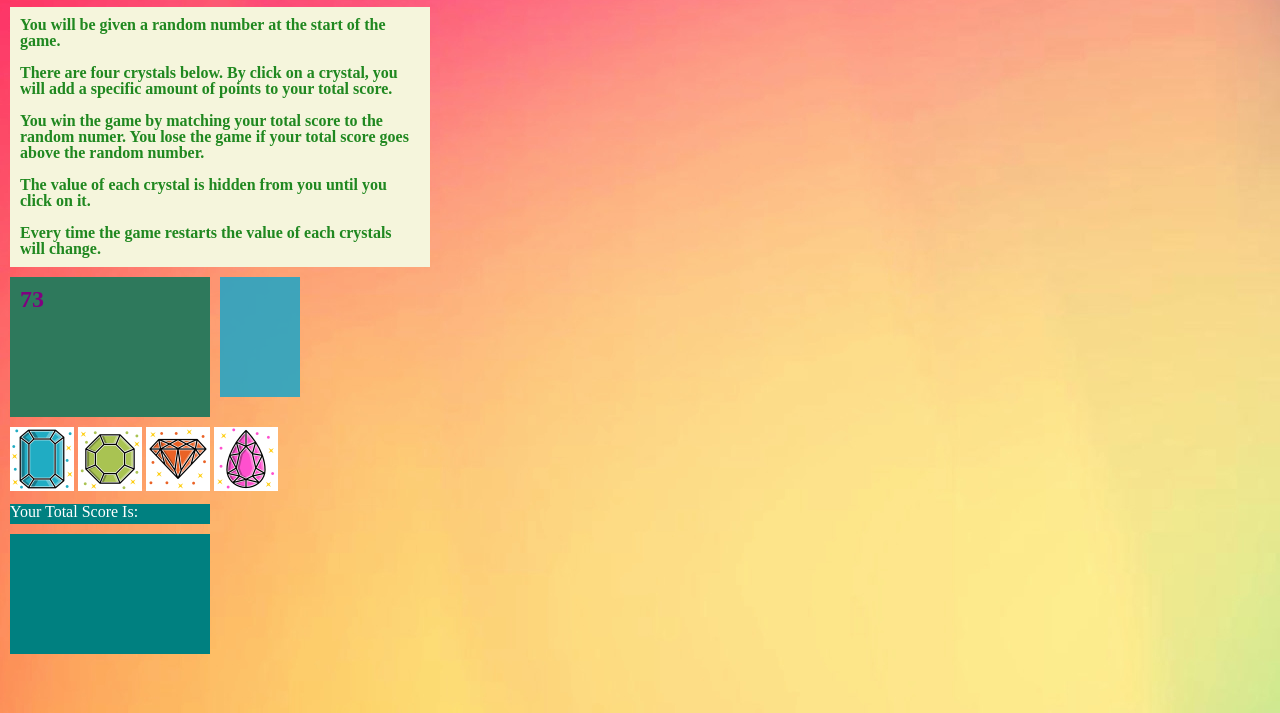
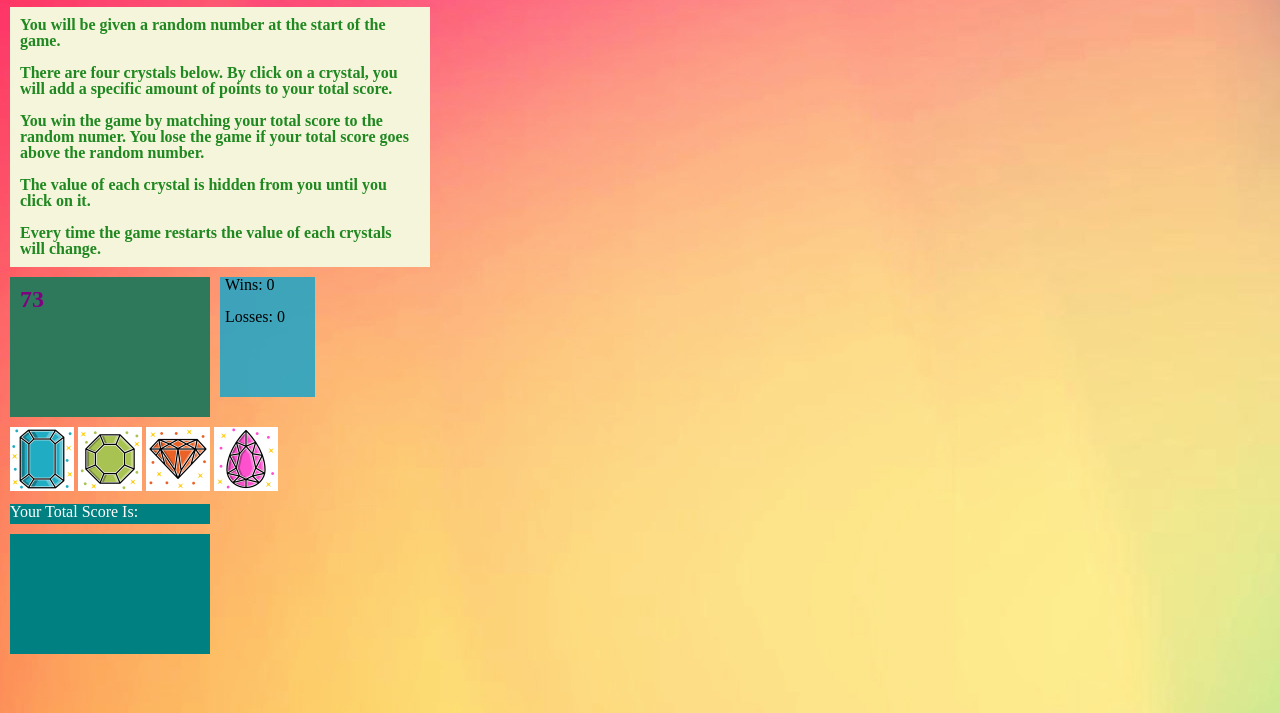
Before and after one commit to ricardobentin/CrystalsCollector, a plain HTML site: page index.html in a window 1280 px wide. Shown: the part 87-800 px from the top of the page. Drawn offline with nearby package versions, Linux system fonts and the light colour scheme.

Commit message:
need to stop for the night

```diff
--- a/assets/css/style.css
+++ b/assets/css/style.css
@@ -39,7 +39,7 @@ h1{
 
 #scoreBoard{
     background-color: rgba(36, 164, 196, 0.877);
-    width: 80px;
+    width: 95px;
     height: 120px;
     margin-left: 10px;
     margin-top: 10px;
@@ -74,3 +74,11 @@ img{
     margin-left: 10px;
     color: white;
 }
+
+#wins{
+    margin-left: 5px
+}
+
+#losses{
+    margin-left: 5px
+}
--- a/assets/javascript/game.js
+++ b/assets/javascript/game.js
@@ -1,14 +1,24 @@
+var userScore;
+var wins = 0;
+var losses = 0;
+//print wins and losses to start the game.
+$("#wins").append("Wins: " + wins);
+$("#losses").append("Losses: " + losses);
 //generate a random number between 19 and 120 for the computerScore
-var computerScore = Math.floor(Math.random() * (120-19+1)) + 19;
+var computerScore = Math.floor(Math.random() * (120 - 19 + 1)) + 19;
 //show computerScore on the screen
 $("#computerScore").append(computerScore);
 //generate a random number between 1 and 12 for the gems
-var blueNumber = Math.floor(Math.random() * (12-1+1)) + 1;
-var greenNumber = Math.floor(Math.random() * (12-1+1)) + 1;
-var orangeNumber = Math.floor(Math.random() * (12-1+1)) + 1;
-var pinkNumber = Math.floor(Math.random() * (12-1+1)) + 1;
+var blueNumber = Math.floor(Math.random() * (12 - 1 + 1)) + 1;
+var greenNumber = Math.floor(Math.random() * (12 - 1 + 1)) + 1;
+var orangeNumber = Math.floor(Math.random() * (12 - 1 + 1)) + 1;
+var pinkNumber = Math.floor(Math.random() * (12 - 1 + 1)) + 1;
 //console.log the numbers to show them for now
-console.log("blueNumber is: " +blueNumber);
-console.log("greenNumber is: " +greenNumber);
-console.log("orangeNumber is: " +orangeNumber);
-console.log("pinkNumber is: " +pinkNumber);
+console.log("blueNumber is: " + blueNumber);
+console.log("greenNumber is: " + greenNumber);
+console.log("orangeNumber is: " + orangeNumber);
+console.log("pinkNumber is: " + pinkNumber);
+//logic for adding the value of each gem to the user's score
+$("img").click(function () {
+    $("#userScore").append(blueNumber + greenNumber + orangeNumber + pinkNumber);
+})
--- a/index.html
+++ b/index.html
@@ -42,13 +42,20 @@
 
     </div>
     <div id="scoreBoard">
+        <p id="wins">
+
+        </p>
+        <br>
+        <p id="losses">
+
+        </p>
 
     </div>
     <div id="gems">
-        <img src="./assets/images/blue.png"/>
-        <img src="./assets/images/green.png"/>
-        <img src="./assets/images/orange.png"/>
-        <img src="./assets/images/pink.png"/>
+        <img src="./assets/images/blue.png" />
+        <img src="./assets/images/green.png" />
+        <img src="./assets/images/orange.png" />
+        <img src="./assets/images/pink.png" />
     </div>
     <p id="userScoreHeader">Your Total Score Is: </p>
     <div id="userScore">
```
